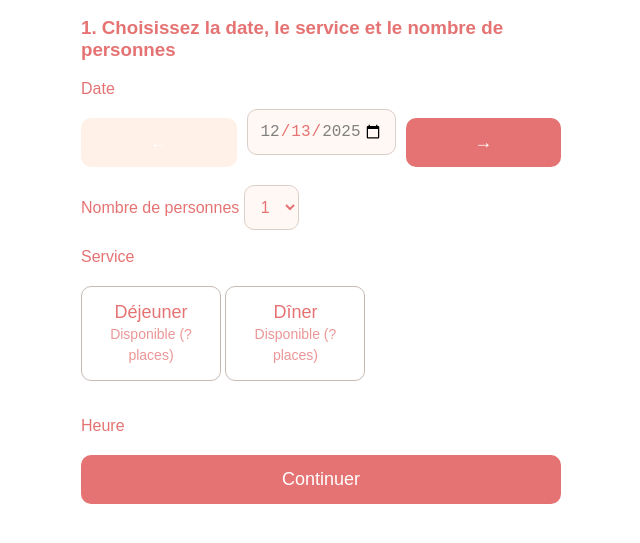
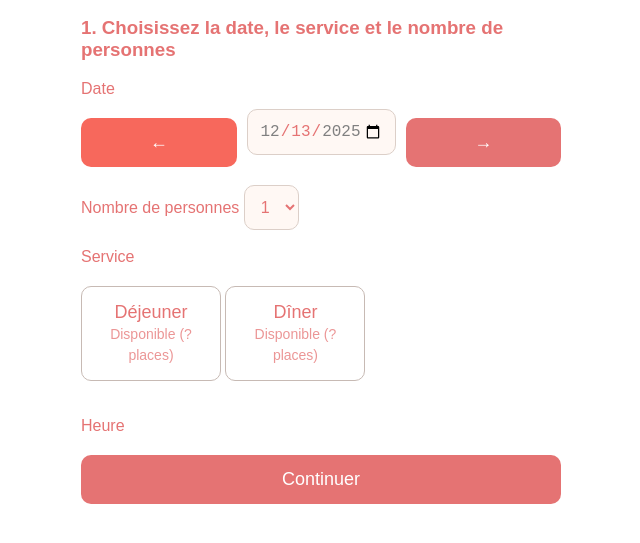
Before and after one commit to rendevilin-ops/arigato, a plain HTML site: page index.html in a window 1280 px wide. In both pictures the pointer is over the button 477 px from the left and 213 px from the top of the page. Shown: the part 71-614 px from the top of the page, without its empty margins (319-959 px from the left). Drawn offline with Linux system fonts and the light colour scheme; no server answers.

Commit message:
Update style.css

```diff
--- a/style.css
+++ b/style.css
@@ -72,7 +72,7 @@ button {
     transition: 0.2s;
 }
 button:hover {
-    background: #FFF0E8;
+    background: #F7685C;
 }
 
 /* 前へ・次へ の 2分割 */
```
